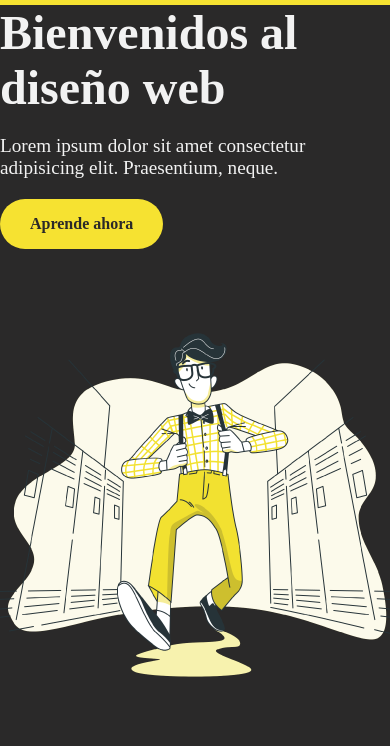
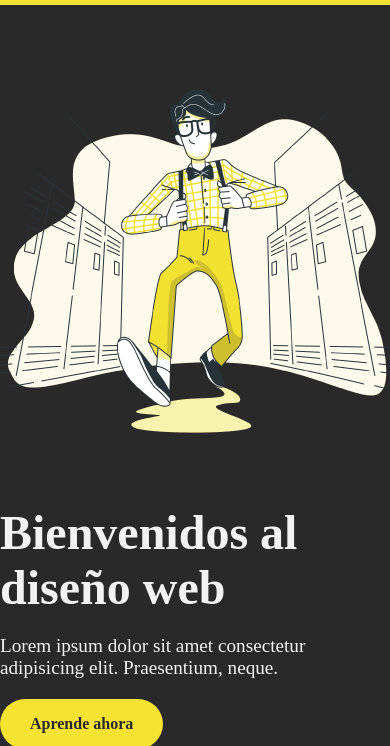
Before and after one commit to edinson0810/ejercicioflex, a plain HTML site: page index.html in a window 390 px wide. Shown: the part 65-811 px from the top of the page. Drawn offline with Linux system fonts and the light colour scheme.

Commit message:
media queries

```diff
--- a/stylos.css
+++ b/stylos.css
@@ -225,7 +225,9 @@ margin-bottom: 30px;
   .principal, .nosotros, .servicios, .cards, .galeria
     {flex-direction: column;}
   .ilustracion {order: 1;}
-  .principal {order: 2;}
+  .contenedor-texto{
+    order: 2;
+  }
   .order1 {order: 2;}
   .order2 {order: 3;}
   .order3 {order: 1;}
```
